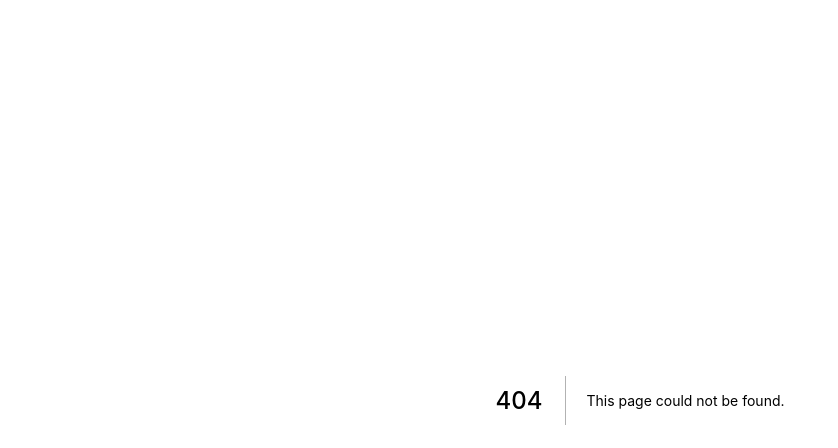
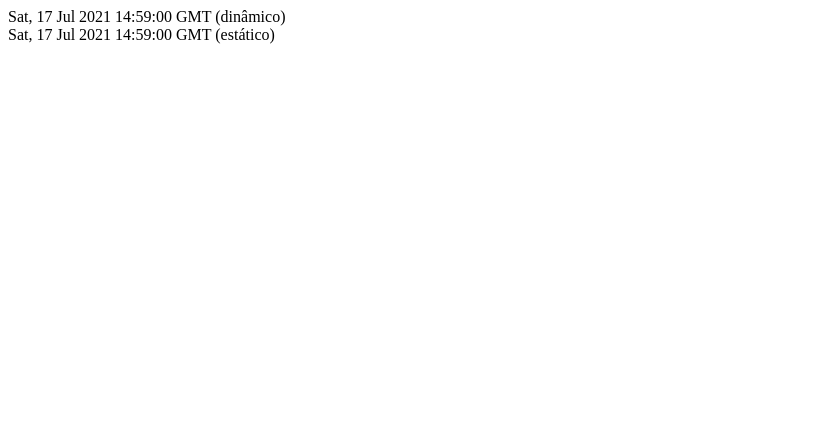
Before and after one commit to LucasDarela/double-page, a Next.js app: page /tempo in a window 1280 px wide. Before the commit this address had no page. Shown: the top 448 px of the page, without its empty margins (0-838 px from the left). Built offline with nearby package versions, Linux system fonts and the light colour scheme.

Commit message:
adiciona logs

```diff
--- a/package.json
+++ b/package.json
@@ -1,7 +1,6 @@
 {
   "name": "double-page",
   "version": "1.0.0",
-  "description": "",
   "main": "index.js",
   "scripts": {
     "dev2": "next dev"
@@ -21,5 +20,7 @@
     "next": "^11.0.1",
     "react": "^17.0.2",
     "react-dom": "^17.0.2"
-  }
+  },
+  "devDependencies": {},
+  "description": ""
 }
--- /dev/null
+++ b/pages/tempo.js
@@ -0,0 +1,26 @@
+function Tempo(props) {
+    console.log('> Passando pelo Frontend;')
+    const dynamicDate = new Date ();
+    const dynamicDateString = dynamicDate.toGMTString();
+
+    return(
+        <div>
+            <div>{dynamicDateString} (dinâmico)</div>
+            <div>{props.staticDateString} (estático)</div>
+        </div>
+    )
+}
+
+export function getStaticProps() {
+    console.log('> Passando pelo getStaticProps();')
+    const staticDate = new Date ();
+    const staticDateString = staticDate.toGMTString();
+
+    return {
+        props: {
+            staticDateString
+        }
+    }
+}
+
+export default Tempo;
```
